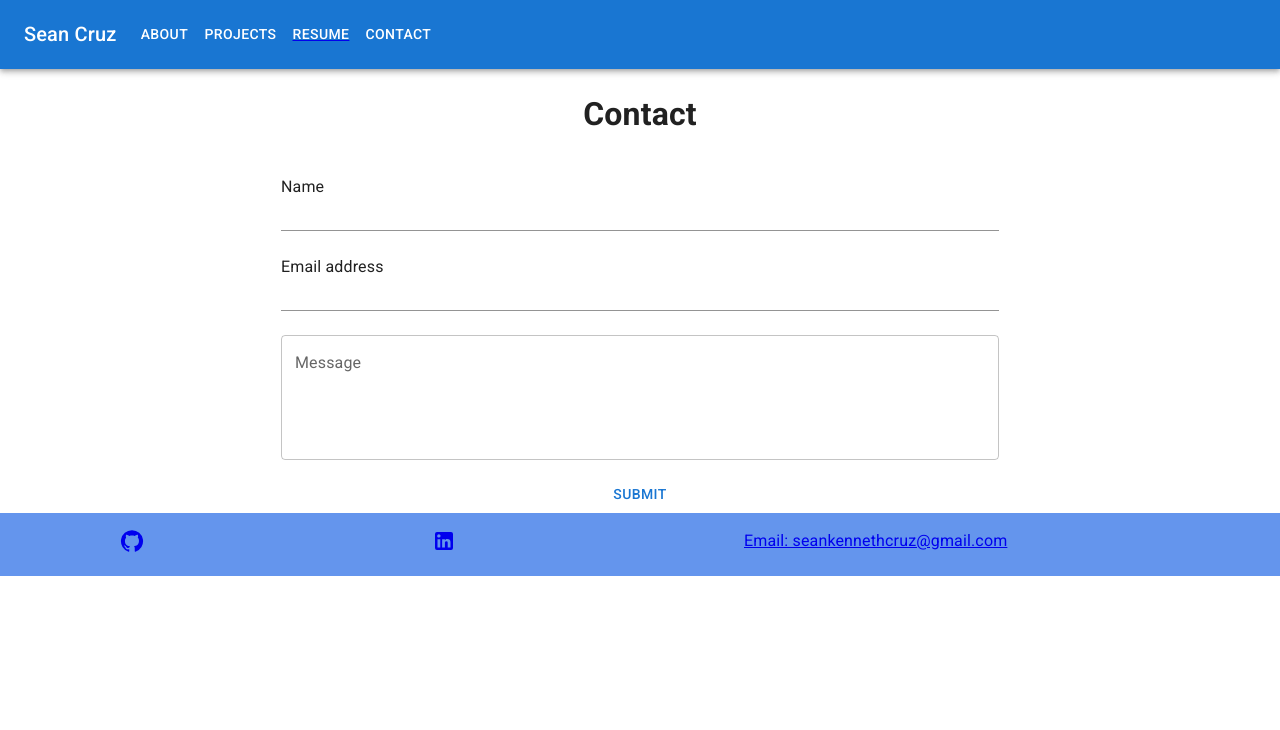
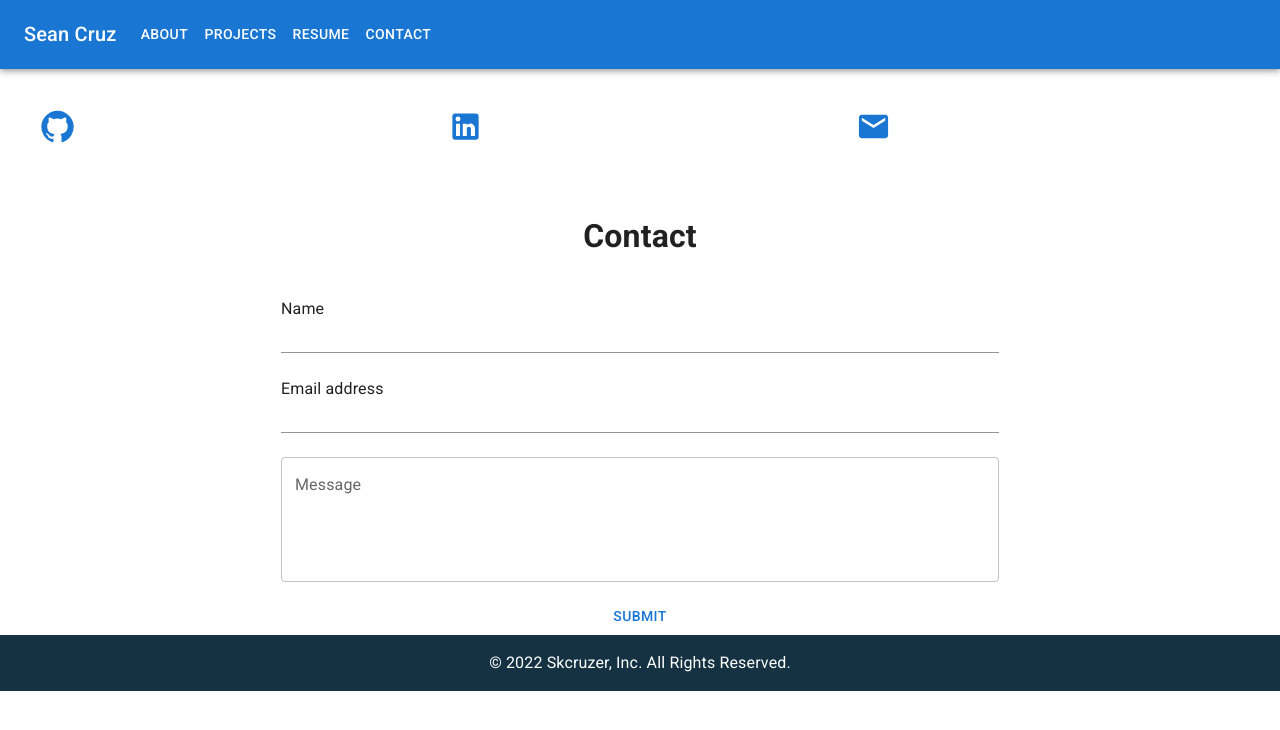
Before and after one commit to skcruzer/portfolioskc, a React (Create React App) app: page / in a window 1280 px wide. Both pictures are taken after a click on the button "CONTACT". Shown: the top 730 px of the page. Built offline with nearby package versions, Linux system fonts and the light colour scheme.

Commit message:
update contact, styling

```diff
--- a/src/components/Contact/Contact.js
+++ b/src/components/Contact/Contact.js
@@ -5,6 +5,9 @@ import FormControl from '@mui/material/FormControl';
 import InputLabel from '@mui/material/FormControl';
 import TextField from '@mui/material/TextField';
 import Button from '@mui/material/Button';
+import GitHubIcon from '@mui/icons-material/GitHub';
+import LinkedInIcon from '@mui/icons-material/LinkedIn';
+import EmailIcon from '@mui/icons-material/Email';
 
 const Contact = () => {
 
@@ -57,6 +60,29 @@ const Contact = () => {
 
   return (
     <>
+      <Grid container justifyContent='center' spacing={3} padding={5}>
+        <Grid item xs={12} md={4}>
+          <a href="https://github.com/skcruzer" target='_blank' rel='noopener noreferrer'>
+            <GitHubIcon fontSize='large' color='primary'>
+            </GitHubIcon>
+          </a>
+        </Grid>
+        <Grid item xs={12} md={4}>
+
+          <a href="https://www.linkedin.com/in/seankennethcruz/" target='_blank' rel='noopener noreferrer'>
+            <LinkedInIcon fontSize='large' color='primary'>
+            </LinkedInIcon>
+          </a>
+
+        </Grid>
+        <Grid item xs={12} md={4}>
+          <a href="mailto:seankennethcruz@gmail.com" target='_blank' rel='noopener noreferrer'>
+            <EmailIcon fontSize='large' color='primary'>
+            </EmailIcon>
+          </a>
+        </Grid>
+      </Grid>
+
       {/* form for contacting me */}
       <Grid container justifyContent='center'>
         <Grid item>
--- a/src/components/Footer/Footer.js
+++ b/src/components/Footer/Footer.js
@@ -1,29 +1,18 @@
 import React from 'react'
 import Grid from '@mui/material/Grid'
-import GitHubIcon from '@mui/icons-material/GitHub';
-import LinkedInIcon from '@mui/icons-material/LinkedIn';
 import './footer.css'
 
 const Footer = () => {
   return (
     <>
-      <Grid className='footer' container justifyContent='center' padding={2}>
-        <Grid item xs={12} md={3}>
-          <a href="https://github.com/skcruzer" target='_blank' rel='noopener noreferrer'>
-            <GitHubIcon>
-            </GitHubIcon>
-          </a>
+      <Grid className='footer' container justifyContent='center' color='white'>
+        <Grid>
         </Grid>
-        <Grid item xs={12} md={3}>
-          <a href="https://www.linkedin.com/in/seankennethcruz/" target='_blank' rel='noopener noreferrer'>
-            <LinkedInIcon>
-            </LinkedInIcon>
-          </a>
+        <Grid item>
+          <p>© 2022 Skcruzer, Inc. All Rights Reserved. </p>
         </Grid>
-        <Grid item xs={12} md={4}>
-          <a href="mailto:seankennethcruz@gmail.com" target='_blank' rel='noopener noreferrer'>
-            Email: seankennethcruz@gmail.com
-          </a>
+        <Grid>
+
         </Grid>
       </Grid>
     </>
--- a/src/components/Footer/footer.css
+++ b/src/components/Footer/footer.css
@@ -1,3 +1,3 @@
 .footer {
-  background-color: cornflowerblue;
+  background-color: rgb(21, 50, 67);
 }
--- a/src/components/Navbar/Navbar.js
+++ b/src/components/Navbar/Navbar.js
@@ -86,7 +86,7 @@ const ResponsiveAppBar = ({ pageState, setPageState }) => {
                 <Typography textAlign="center">Portfolio</Typography>
               </MenuItem>
               <MenuItem onClick={handleCloseNavMenu}>
-                <a href={Resume} target='_blank' rel='noopener noreferrer'>
+                <a href={Resume} target='_blank' rel='noopener noreferrer' style={{ textDecoration: 'none' }}>
                   <Typography textAlign="center">Resume</Typography>
                 </a>
               </MenuItem>
@@ -120,7 +120,7 @@ const ResponsiveAppBar = ({ pageState, setPageState }) => {
             >
               Projects
             </Button>
-            <a href={Resume} target='_blank' rel='noopener noreferrer'>
+            <a href={Resume} target='_blank' rel='noopener noreferrer' style={{ textDecoration: 'none' }}>
             <Button
 
               onClick={handleCloseNavMenu}
--- a/src/components/Navbar/navbar.css
+++ b/src/components/Navbar/navbar.css
@@ -1,3 +1,3 @@
 .navbar {
-  color: rgba(21, 50, 67, 1);
+  color: rgb(21, 50, 67);
 }
```
